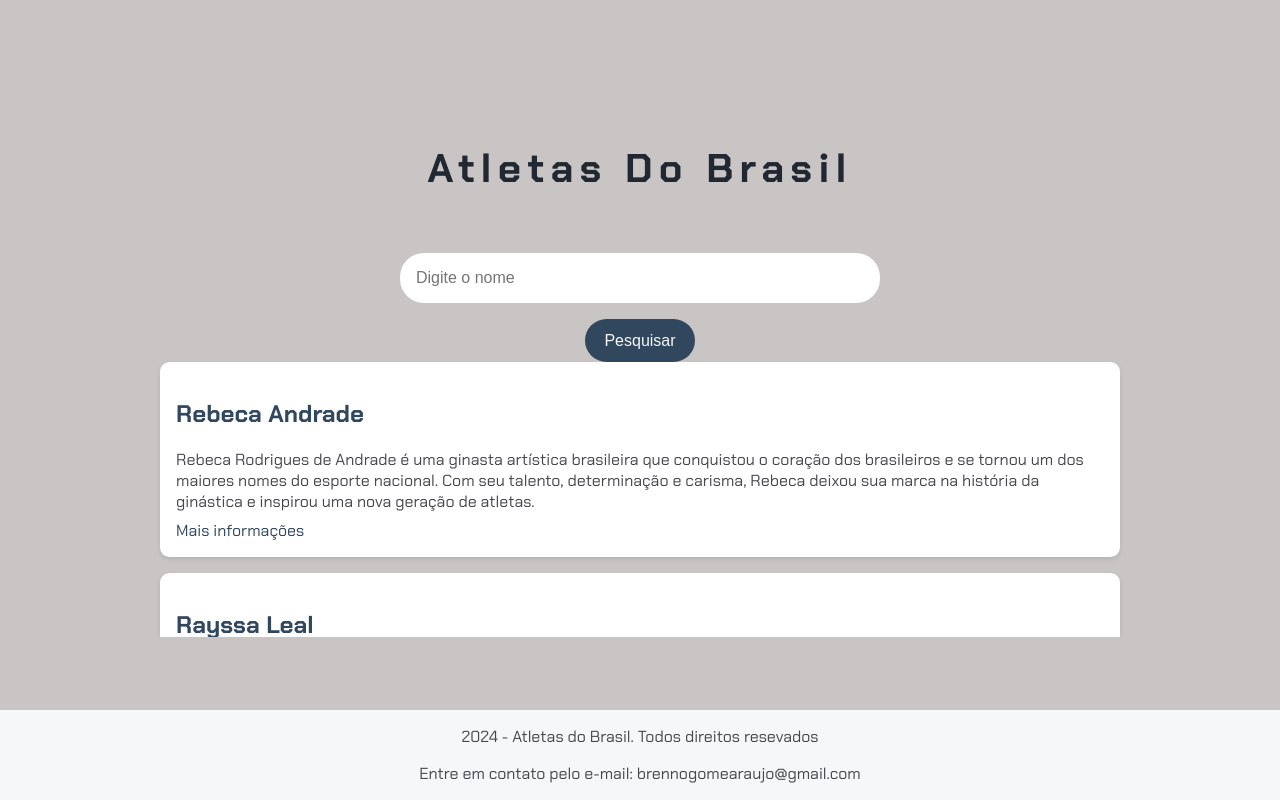
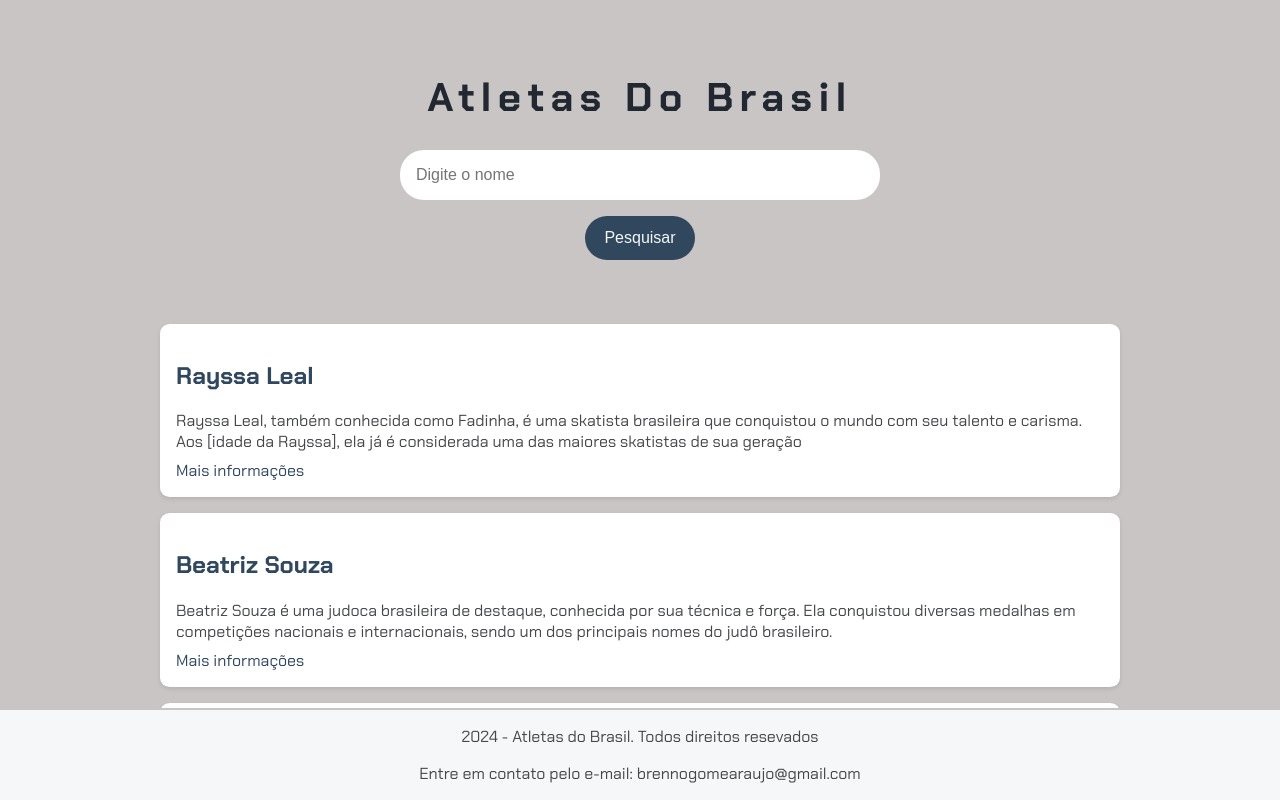
Before and after one commit to BrennoGomesAraujo/Imers-o-Dev-com-Gemini, a plain HTML site: page index.html in a window 1280 px wide. Both pictures are taken after a click on the button "Pesquisar". Drawn offline with Linux system fonts and the light colour scheme.

Commit message:
Aula 4 - Implementando a funcionalidade de busca
Adicionando as funcionalidades da aula 4, do curso.

```diff
--- a/app.js
+++ b/app.js
@@ -1,2 +1,16 @@
+function pesquisar(){
 
-console.log(dados);
+    let section = document.getElementById('resultados-pesquisa')
+    console.log(section);
+
+    let resultados = ""
+
+    // para cada dado dentro da lista de dados
+    for (let dado of dados) {resultados+= `<div class="item-resultado">
+        <h2> <a href="#" target="_blank">${dado.titulo}</a></h2>
+        <p class="descricao-meta">${dado.descricao}</p>
+        <a href= ${dado.link}" target="_self">Mais informações</a>
+      </div>`}
+
+    section.innerHTML = resultados
+}
--- a/dados.js
+++ b/dados.js
@@ -1,7 +1,7 @@
 let dados = [
     {
         titulo : "Rayssa Leal",
-        decricao: "Rayssa Leal, também conhecida como Fadinha, é uma skatista brasileira que conquistou o mundo com seu talento e carisma. Aos [idade da Rayssa], ela já é considerada uma das maiores skatistas de sua geração",
+        descricao: "Rayssa Leal, também conhecida como Fadinha, é uma skatista brasileira que conquistou o mundo com seu talento e carisma. Aos [idade da Rayssa], ela já é considerada uma das maiores skatistas de sua geração",
         link:"https://pt.wikipedia.org/wiki/Rayssa_Leal",
     },
 
@@ -19,9 +19,3 @@ let dados = [
 
 
 ];
-
-let rayssa = {
-titulo : "Rayssa Leal",
-decricao: "Rayssa Leal, também conhecida como Fadinha, é uma skatista brasileira que conquistou o mundo com seu talento e carisma. Aos [idade da Rayssa], ela já é considerada uma das maiores skatistas de sua geração",
-link:"https://pt.wikipedia.org/wiki/Rayssa_Leal",
-}
--- a/index.html
+++ b/index.html
@@ -11,30 +11,15 @@
     <h1>Atletas Do Brasil</h1>
   </header>
   <main>
-    <section class="resultados-pesquisa">
+<section>
+    <input type="text" placeholder="Digite o nome">
+    <button onclick="pesquisar()"> Pesquisar </button>
+</section>
 
-    <input type="text" placeholder="Digite o nome">
-    <button> Pesquisar </button>
+  <section class="resultados-pesquisa"
+  id="resultados-pesquisa">
+   </section>
 
-    <div class="item-resultado">
-      <h2> <a href="#">Rebeca Andrade</a></h2>
-      <p class="descricao-meta">Rebeca Rodrigues de Andrade é uma ginasta artística brasileira que conquistou o coração dos brasileiros e se tornou um dos maiores nomes do esporte nacional. Com seu talento, determinação e carisma, Rebeca deixou sua marca na história da ginástica e inspirou uma nova geração de atletas. </p>
-      <a href="https://pt.wikipedia.org/wiki/Rebeca_Andrade" target="_self">Mais informações</a>
-    </div>
-
-    <div class="item-resultado">
-      <h2> <a href="#">Rayssa Leal</a></h2>
-      <p class="descricao-meta">Rayssa Leal, também conhecida como "Fadinha", é uma skatista brasileira que conquistou o mundo com seu talento e carisma. Aos [idade da Rayssa], ela já é considerada uma das maiores skatistas de sua geração. </p>
-      <a href="https://pt.wikipedia.org/wiki/Rayssa_Leal" target="_self">Mais informações</a>
-    </div>
-
-    <div class="item-resultado">
-    <h2> <a href="#">Beatriz Souza</a></h2>
-    <p class="descricao-meta">Beatriz Souza é uma judoca brasileira que se destacou nos Jogos Olímpicos de [ano]. Com sua técnica apurada e determinação, ela conquistou o [posição] lugar no pódio. </p>
-    <a href="https://pt.wikipedia.org/wiki/Beatriz_Souza" target="_self">Mais informações</a>
-    </div>
-
-    </section>
 </main>
 <footer>
     <p>2024 - Atletas do Brasil. Todos direitos resevados</p>
```
Also changed, not shown: 1 other file.
